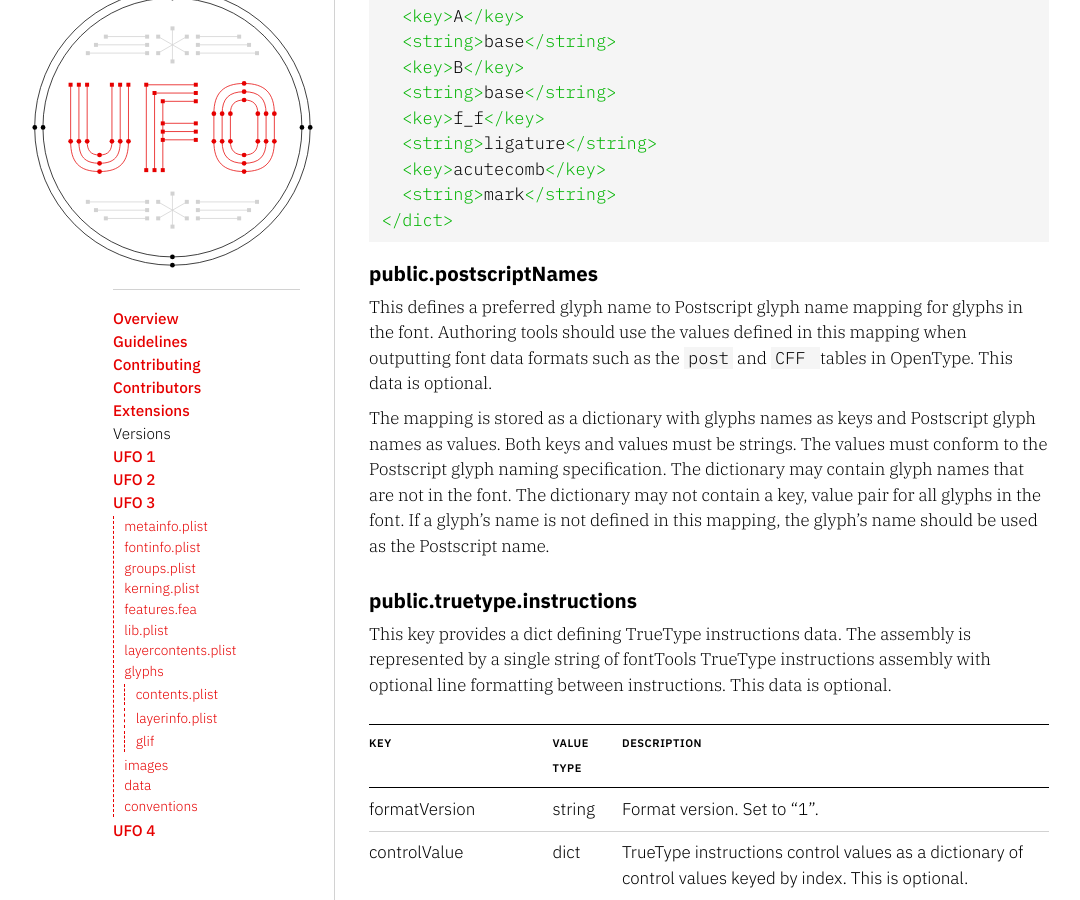
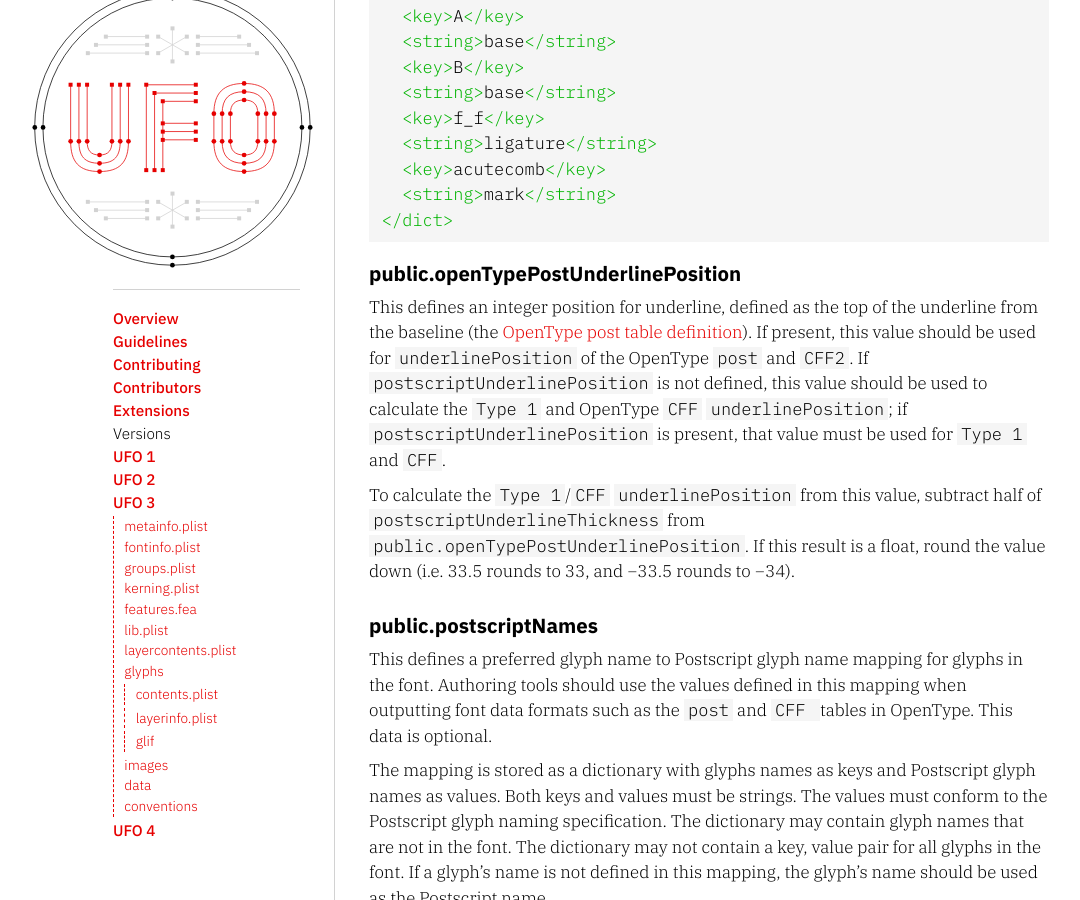
Before and after one commit to unified-font-object/ufo-spec, a Jekyll site: the page built from versions/ufo3/lib.plist.md, in a window 1280 px wide and 900 px high, scrolled down 1732 px. Shown: the whole window, without its empty margins (51-1131 px from the left). Built offline with Jekyll 4.4.1, drawn with Linux system fonts in a browser that asks for light colours.

Commit message:
Add public.openTypePostUnderlinePosition lib key
See discussion in #217

````diff
--- a/versions/ufo3/lib.plist.md
+++ b/versions/ufo3/lib.plist.md
@@ -57,6 +57,12 @@
   <string>mark</string>
 </dict>
 ```
+
+#### public.openTypePostUnderlinePosition
+
+This defines an integer position for underline, defined as the top of the underline from the baseline (the [OpenType post table definition]). If present, this value should be used for `underlinePosition` of the OpenType `post` and `CFF2`. If `postscriptUnderlinePosition` is not defined, this value should be used to calculate the `Type 1` and OpenType `CFF` `underlinePosition`; if `postscriptUnderlinePosition` is present, that value must be used for `Type 1` and `CFF`.
+
+To calculate the `Type 1`/`CFF` `underlinePosition` from this value, subtract half of `postscriptUnderlineThickness` from `public.openTypePostUnderlinePosition`. If this result is a float, round the value down (i.e. 33.5 rounds to 33, and −33.5 rounds to −34).
 
 #### public.postscriptNames
 
@@ -171,3 +177,4 @@
   [OpenType cmap subtable format 14]: https://docs.microsoft.com/en-us/typography/opentype/spec/cmap#format-14-unicode-variation-sequences
   [OpenType GDEF Glyph Class Definition Table]: https://docs.microsoft.com/en-us/typography/opentype/spec/gdef#glyph-class-definition-table
   [Variation Sequences]: http://www.unicode.org/faq/vs.html
+  [OpenType post table definition]: https://learn.microsoft.com/en-us/typography/opentype/spec/post
````
